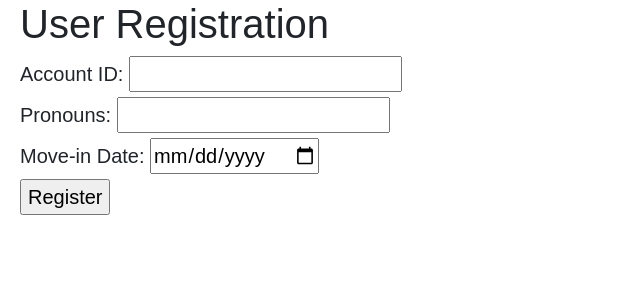
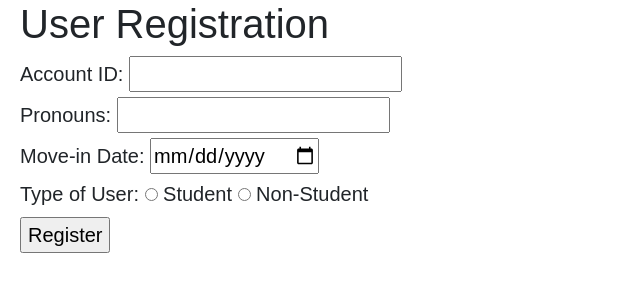
Before and after one commit to madhulikabalakumar/csw4111-househunt, a Flask app: page /register in a window 1280 px wide. Shown: the part 70-370 px from the top of the page, without its empty margins (0-640 px from the left). Run offline with Flask 3, Linux system fonts and the light colour scheme; parts of the project's set-up code (start-up, migrations or seed data) failed here and were passed over; some libraries are stand-ins or nearby versions.

Commit message:
Changes to Register

```diff
--- a/server.py
+++ b/server.py
@@ -15,7 +15,7 @@ from sqlalchemy.pool import NullPool
 from flask import Flask, request, render_template, g, redirect, Response, abort, flash, request, jsonify, url_for
 from flask_login import LoginManager, UserMixin, login_user, login_required, logout_user, current_user
 import secrets
-from datetime import datetime
+from datetime import datetime, date
 from sqlalchemy.exc import IntegrityError
 
 class User(UserMixin):
@@ -277,23 +277,49 @@ def logout():
 @app.route('/register', methods=['GET', 'POST'])
 def register():
     if request.method == 'POST':
-        account_id = request.form['[p]]']
-        # Check if the account_id is unique
+        account_id = request.form['account_id']
+        pronouns = request.form['pronouns']
+        move_in_date = request.form['move_in_date']
+        user_type = request.form['user_type']
+
+        if not all([account_id, pronouns, move_in_date]):
+            flash('Please fill in all fields.', 'error')
+            return redirect('/register')
+
         if load_user(account_id) is None:
-            # Create a new user in the database
-            g.conn.execute("INSERT INTO CU_User(account_id, pronouns, move_in_date) VALUES (%s)", (account_id, pronouns, move_in_date))
+            try:
+                g.conn.execute("INSERT INTO CU_User(account_id, pronouns, move_in_date) VALUES (%s, %s, %s)",
+                               (account_id, pronouns, move_in_date))
 
-            # Log in the new user
-            user = User(account_id, pronouns, move_in_date)
-            login_user(user)
+                if user_type == 'student':
+                    if not all([request.form['citizenship'], request.form['degree_type']]):
+                        flash('Please fill in all fields.', 'error')
+                        return redirect('/register')
 
-            flash('Registration successful!', 'success')
-            return redirect('/profile')
+                    g.conn.execute("INSERT INTO Student(account_id, citizenship, degree_type) VALUES (%s, %s, %s)",
+                                   (account_id, request.form['citizenship'], request.form['degree_type']))
+                elif user_type == 'non_student':
+                    if not all([request.form['family'], request.form['designation']]):
+                        flash('Please fill in all fields.', 'error')
+                        return redirect('/register')
+
+                    g.conn.execute("INSERT INTO Non_Student(account_id, family, designation) VALUES (%s, %s, %s)",
+                                   (account_id, request.form['family'], request.form['designation']))
+
+                user = User(account_id, pronouns, move_in_date)
+                login_user(user)
+
+                flash('Registration successful!', 'success')
+                return redirect('/profile')
+            except Exception as e:
+                flash(f'Registration failed. Please enter valid details.', 'error')
+                return redirect('/register')
         else:
             flash('Account ID already exists. Please choose a different one.', 'error')
             return redirect('/register')
 
-    return render_template('register.html')
+    current_date = date.today().isoformat()
+    return render_template('register.html', current_date=current_date)
 
 @app.route('/profile')
 @login_required
@@ -352,7 +378,6 @@ def rent_form(flat_no, bldg_address):
                 (flat_no, bldg_address.replace('_', ' '))
             ).fetchone()
 
-            print(existing_lease, lease_start_date)
             if existing_lease and existing_lease[0] and lease_start_date <= existing_lease[0]:
                 flash("Error: Lease start date overlaps with an existing lease for this house.")
             else:
@@ -364,18 +389,15 @@ def rent_form(flat_no, bldg_address):
                 return redirect(url_for('index'))
 
         except IntegrityError as e:
-            # Handle integrity constraint violation (e.g., duplicate entry)
             flash("Error: Integrity constraint violation. Please check your input.", "error")
-            # You might want to log the exception for debugging purposes
             print(f"IntegrityError: {e}")
 
         except Exception as e:
-            # Handle other exceptions
             flash(f"An error occurred: {str(e)}", "error")
-            # You might want to log the exception for debugging purposes
             print(f"Exception: {e}")
 
-    return render_template('rent_form.html', flat_no=flat_no, bldg_address=bldg_address)
+    current_date = date.today().isoformat()
+    return render_template('rent_form.html', flat_no=flat_no, bldg_address=bldg_address, current_date=current_date)
 
 if __name__ == "__main__":
   import click
--- a/templates/register.html
+++ b/templates/register.html
@@ -6,7 +6,7 @@
 {% block content %}
     <h1 class="page-heading">User Registration</h1>
 
-    <form method="POST" action="/register">
+    <form method="POST" action="/register" id="registrationForm">
         <label for="account_id">Account ID:</label>
         <input type="text" name="account_id" required><br>
 
@@ -14,8 +14,47 @@
         <input type="text" name="pronouns" required><br>
 
         <label for="move_in_date">Move-in Date:</label>
-      <input type="date" name="move_in_date" required><br>
+        <input type="date" name="move_in_date" required min="{{ current_date }}"><br>
+
+        <label>Type of User:</label>
+        <input type="radio" name="user_type" value="student" onclick="showFields('student')"> Student
+        <input type="radio" name="user_type" value="non_student" onclick="showFields('non_student')"> Non-Student<br>
+
+        <!-- Student Fields -->
+        <div id="studentFields" style="display: none;">
+            <label for="citizenship">Citizenship:</label>
+            <input type="text" name="citizenship"><br>
+
+            <label for="degree_type">Degree Type:</label>
+            <input type="radio" name="degree_type" value="bachelors"> Bachelors
+            <input type="radio" name="degree_type" value="masters"> Masters
+            <input type="radio" name="degree_type" value="phd"> PhD<br>
+        </div>
+
+        <!-- Non-Student Fields -->
+        <div id="nonStudentFields" style="display: none;">
+            <label for="family">Family:</label>
+            <input type="radio" name="family" value="True"> Yes
+            <input type="radio" name="family" value="False"> No<br>
+
+            <label for="designation">Designation:</label>
+            <input type="radio" name="designation" value="faculty"> Faculty
+            <input type="radio" name="designation" value="staff"> Staff<br>
+        </div>
 
         <input type="submit" value="Register">
     </form>
+
+    <script>
+        function showFields(userType) {
+            document.getElementById('studentFields').style.display = 'none';
+            document.getElementById('nonStudentFields').style.display = 'none';
+
+            if (userType === 'student') {
+                document.getElementById('studentFields').style.display = 'block';
+            } else if (userType === 'non_student') {
+                document.getElementById('nonStudentFields').style.display = 'block';
+            }
+        }
+    </script>
 {% endblock %}
--- a/templates/rent_form.html
+++ b/templates/rent_form.html
@@ -10,10 +10,10 @@
 
     <form method="post">
         <label for="lease_start_date">Lease Start Date:</label>
-        <input type="date" name="lease_start_date" required>
+        <input type="date" name="lease_start_date" required min="{{ current_date }}">
 
         <label for="lease_end_date">Lease End Date:</label>
-        <input type="date" name="lease_end_date" required>
+        <input type="date" name="lease_end_date" required min="{{ current_date }}">
 
         <input type="submit" value="Submit">
     </form>
```
Lines whose indentation alone changed are shown as unchanged.
